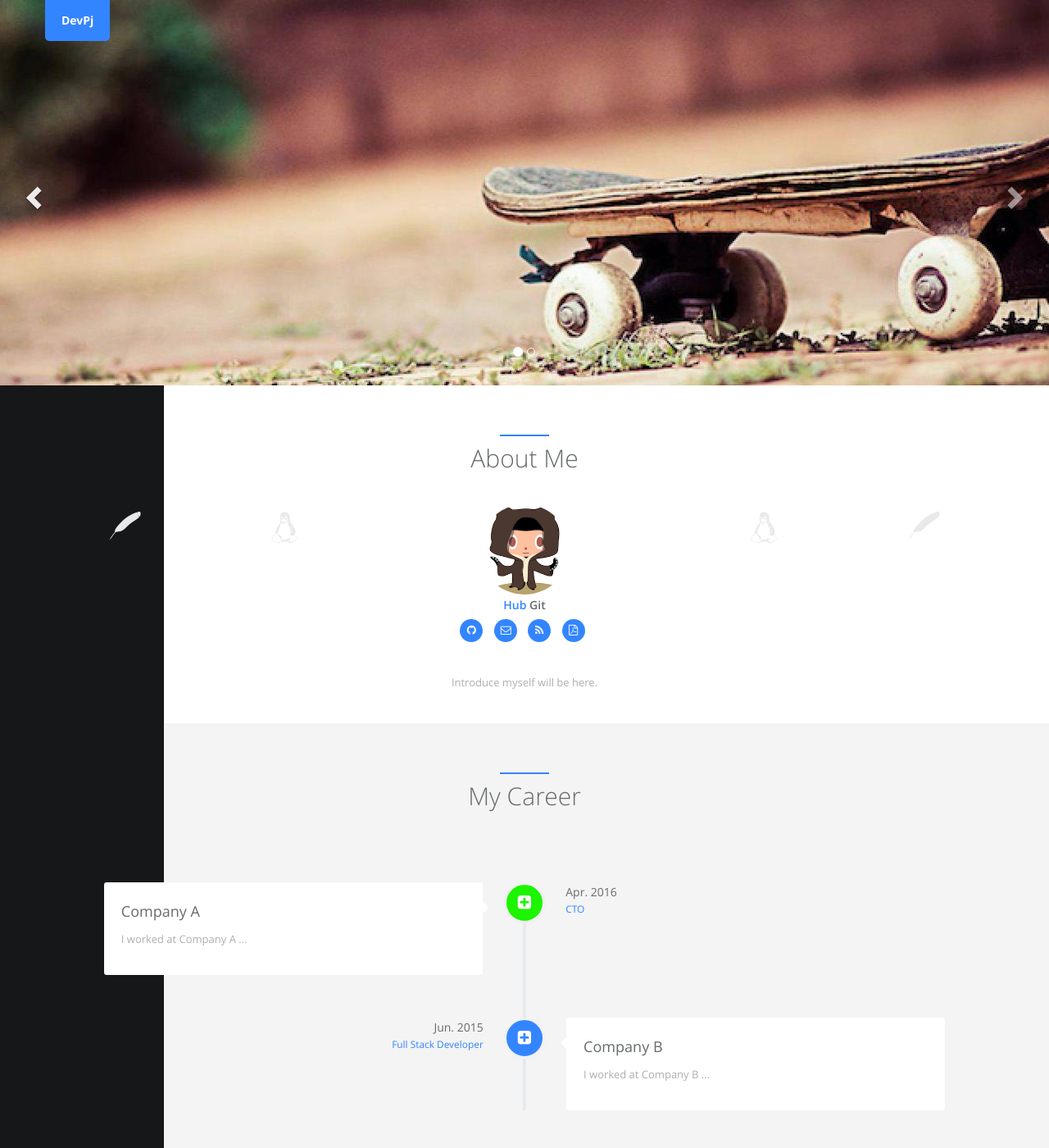
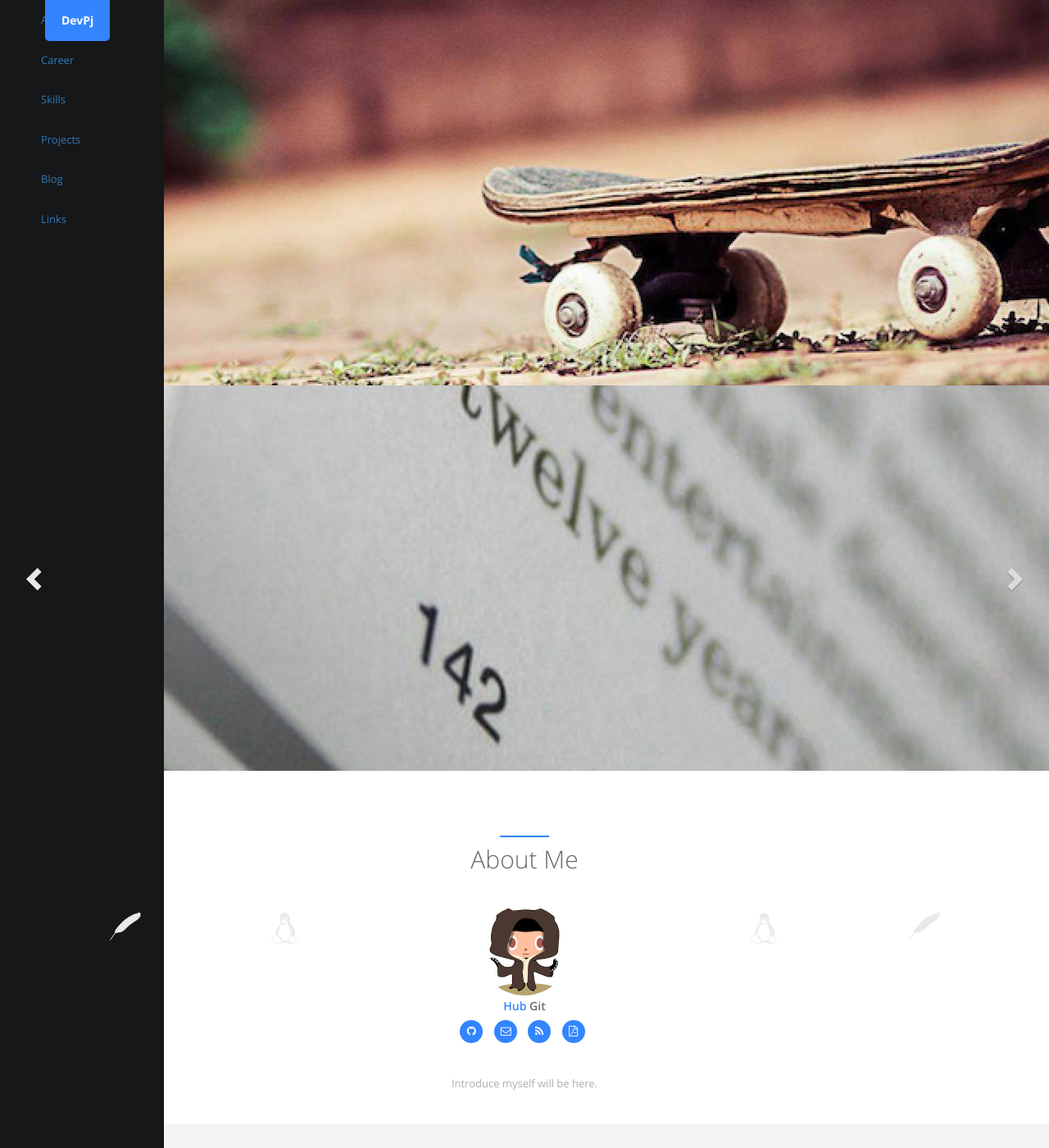
Before and after one commit to pjh37/pjh37.github.io, a Jekyll site: the page built from index.html, in a window 1280 px wide and 1400 px high. Shown: the whole window at 82% size. Built offline with Jekyll 4.4.1, drawn with Linux system fonts in a browser that asks for light colours.

Commit message:
ui update

```diff
--- a/index.html
+++ b/index.html
@@ -23,7 +23,7 @@
   </nav>
 </div>
 <div id="sidebar">
-  <ul class="nav navbar-nav navbar-right" id="i18_navbar">
+  <ul id="i18_navbar">
     {% for section in site.data.landing %}
     <li>
       {% if section.page %}
@@ -44,9 +44,12 @@
     {% endfor %}
   </ul>
 </div>
+
+<!--
 {% if site.index_carousel %}
 {% include carousel.html %}
 {% endif %}
+-->
 
 {% for section in site.data.landing %}
 {% assign loopindex = forloop.index | modulo: 2 %}
@@ -73,6 +76,9 @@
   height: 100%;
   background:#151719
 }
+#sidebar ul{
+  padding-top: 80px 0px;
+}
 #sidebar ul li{
   color:rgba(230,230,230,0.9);
   list-style:none;
```
